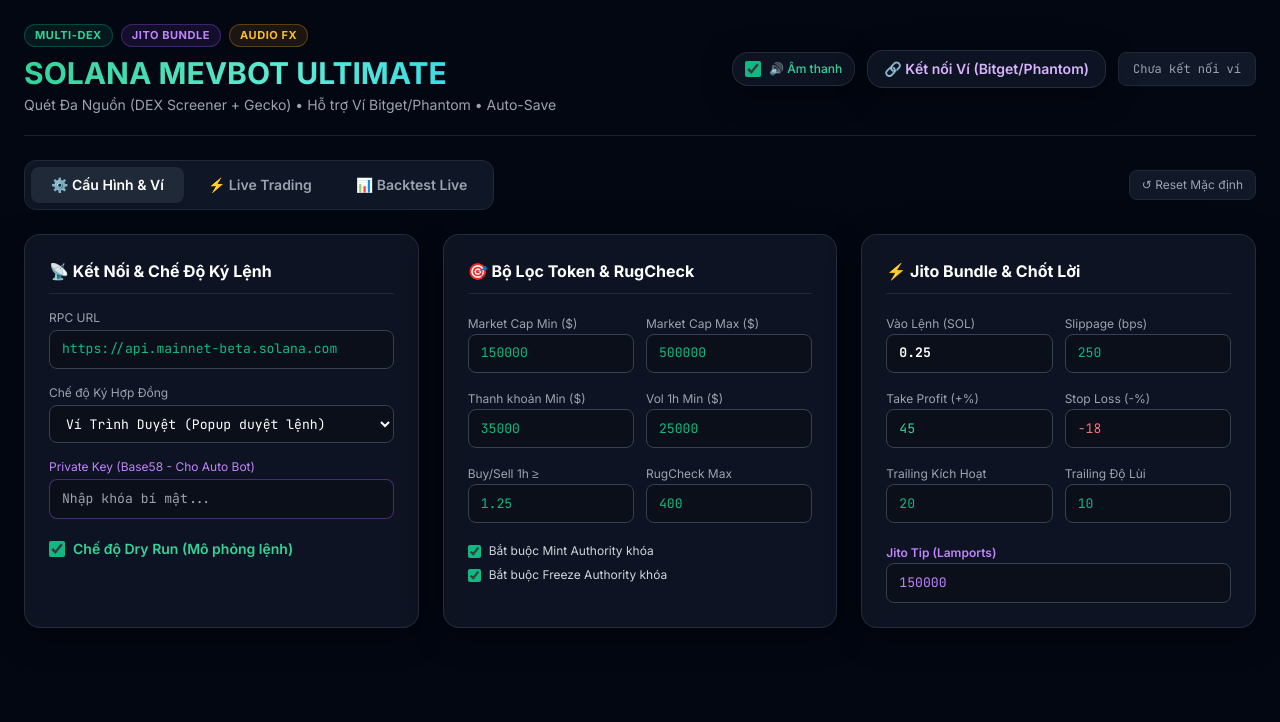
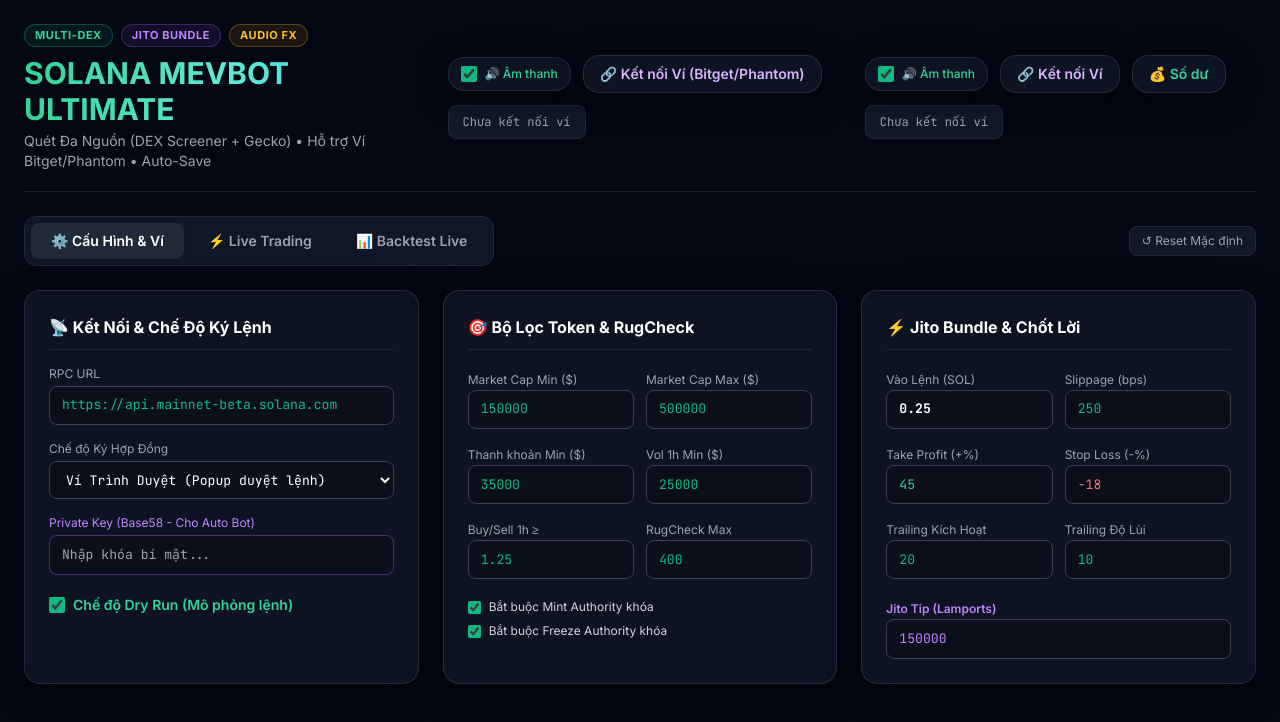
Before and after one commit to phuc125/henry, a plain HTML site: page index.html in a window 1280 px wide. Drawn offline with nearby package versions, Linux system fonts and the light colour scheme.

Commit message:
Enhance wallet section with sound toggle and balance check
Added sound toggle and balance check button to wallet section.

```diff
--- a/index.html
+++ b/index.html
@@ -59,6 +59,19 @@
       </label>
       <button onclick="connectWallet()" class="px-4 py-2 glass-card hover:border-purple-500 text-purple-300 font-semibold text-xs md:text-sm transition flex items-center gap-2">
         🔗 Kết nối Ví (Bitget/Phantom)
+      </button>
+      <span id="walletStatus" class="px-3.5 py-2 text-xs font-mono bg-gray-900 border border-gray-800 rounded-lg text-gray-400">Chưa kết nối ví</span>
+    </div>
+    <div class="flex flex-wrap items-center gap-3">
+      <label class="flex items-center gap-2 px-3 py-2 glass-card text-xs font-medium text-emerald-400 cursor-pointer">
+        <input id="cfg_soundEnabled" type="checkbox" checked class="w-4 h-4 accent-emerald-500" onchange="saveConfig()" /> 🔊 Âm thanh
+      </label>
+      <button onclick="connectWallet()" class="px-4 py-2 glass-card hover:border-purple-500 text-purple-300 font-semibold text-xs md:text-sm transition flex items-center gap-2">
+        🔗 Kết nối Ví
+      </button>
+      <!-- NÚT CHECK SỐ DƯ MỚI THÊM -->
+      <button onclick="checkBalance()" class="px-4 py-2 glass-card hover:border-emerald-500 text-emerald-400 font-semibold text-xs md:text-sm transition flex items-center gap-2">
+        💰 Số dư
       </button>
       <span id="walletStatus" class="px-3.5 py-2 text-xs font-mono bg-gray-900 border border-gray-800 rounded-lg text-gray-400">Chưa kết nối ví</span>
     </div>
```
